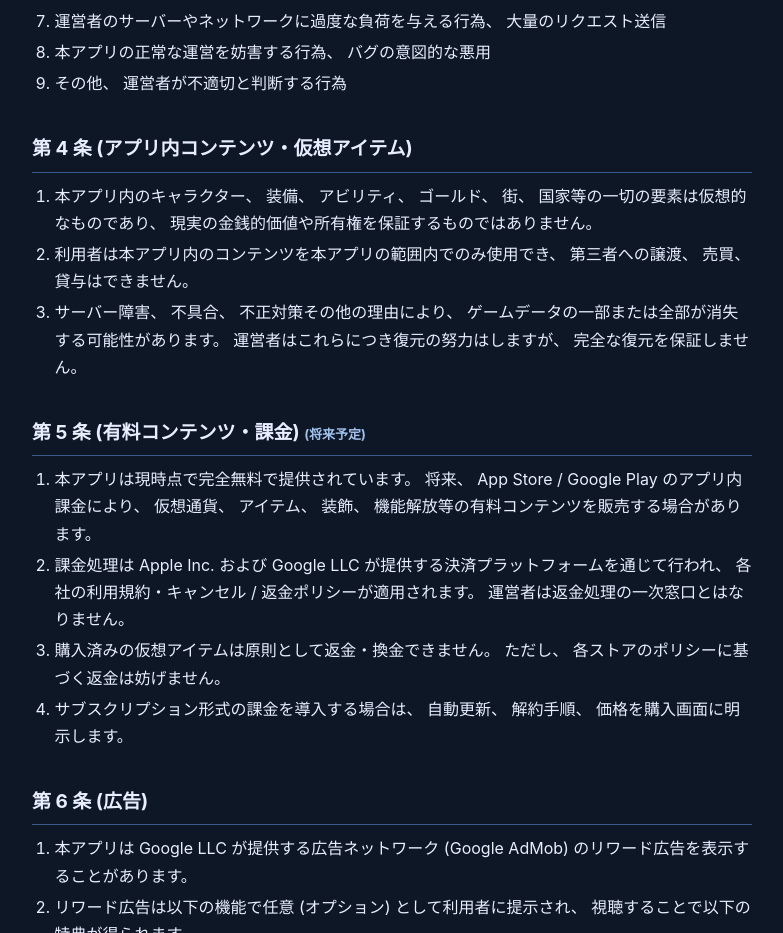
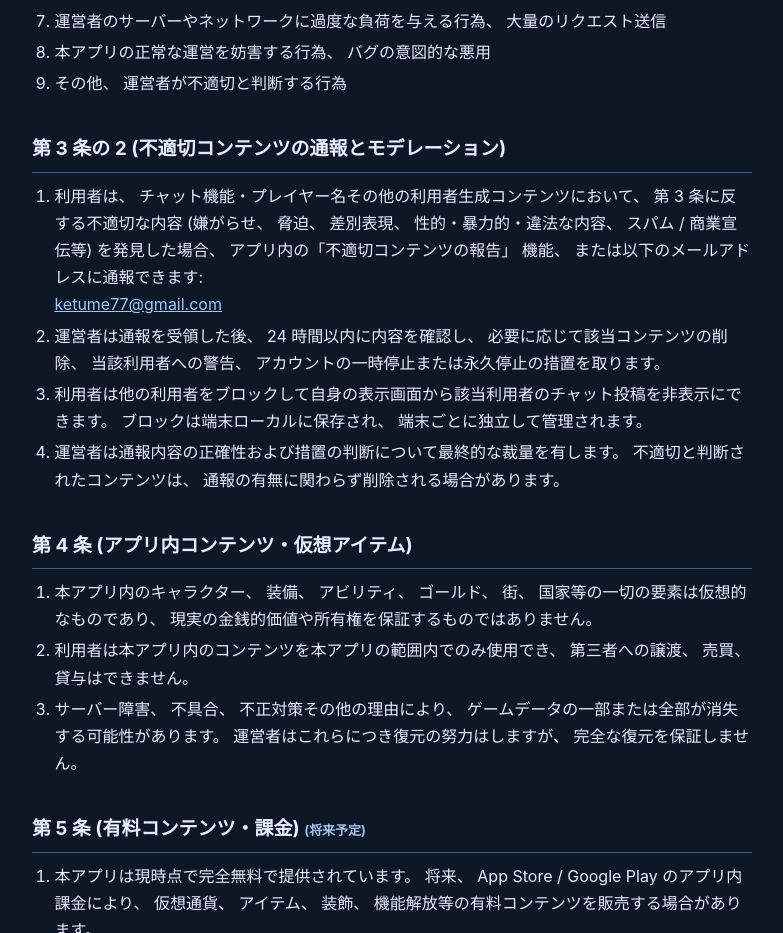
Before and after one commit to tamurad/farland-policies, a plain HTML site: page terms.html in a window 1280 px wide. Shown: the part 1220-2153 px from the top of the page, without its empty margins (248-1031 px from the left). Drawn offline with Linux system fonts and the light colour scheme.

Commit message:
第 3 条の 2 として UGC モデレーションと通報手順を追記
App Review Guideline 1.2 (User-Generated Content) 対応として、
不適切コンテンツの通報先 (ketume77@gmail.com)、 24 時間以内の
モデレーション体制、 ブロック機能の説明を明記。

Co-Authored-By: Claude Opus 4.7 (1M context) <noreply@anthropic.com>

```diff
--- a/terms.html
+++ b/terms.html
@@ -47,6 +47,17 @@
       <li>運営者のサーバーやネットワークに過度な負荷を与える行為、 大量のリクエスト送信</li>
       <li>本アプリの正常な運営を妨害する行為、 バグの意図的な悪用</li>
       <li>その他、 運営者が不適切と判断する行為</li>
+    </ol>
+
+    <h2>第 3 条の 2 (不適切コンテンツの通報とモデレーション)</h2>
+    <ol>
+      <li>利用者は、 チャット機能・プレイヤー名その他の利用者生成コンテンツにおいて、 第 3 条に反する不適切な内容 (嫌がらせ、 脅迫、 差別表現、 性的・暴力的・違法な内容、 スパム / 商業宣伝等) を発見した場合、 アプリ内の「不適切コンテンツの報告」 機能、 または以下のメールアドレスに通報できます:
+        <br>
+        <a href="mailto:ketume77@gmail.com">ketume77@gmail.com</a>
+      </li>
+      <li>運営者は通報を受領した後、 24 時間以内に内容を確認し、 必要に応じて該当コンテンツの削除、 当該利用者への警告、 アカウントの一時停止または永久停止の措置を取ります。</li>
+      <li>利用者は他の利用者をブロックして自身の表示画面から該当利用者のチャット投稿を非表示にできます。 ブロックは端末ローカルに保存され、 端末ごとに独立して管理されます。</li>
+      <li>運営者は通報内容の正確性および措置の判断について最終的な裁量を有します。 不適切と判断されたコンテンツは、 通報の有無に関わらず削除される場合があります。</li>
     </ol>
 
     <h2>第 4 条 (アプリ内コンテンツ・仮想アイテム)</h2>
```
